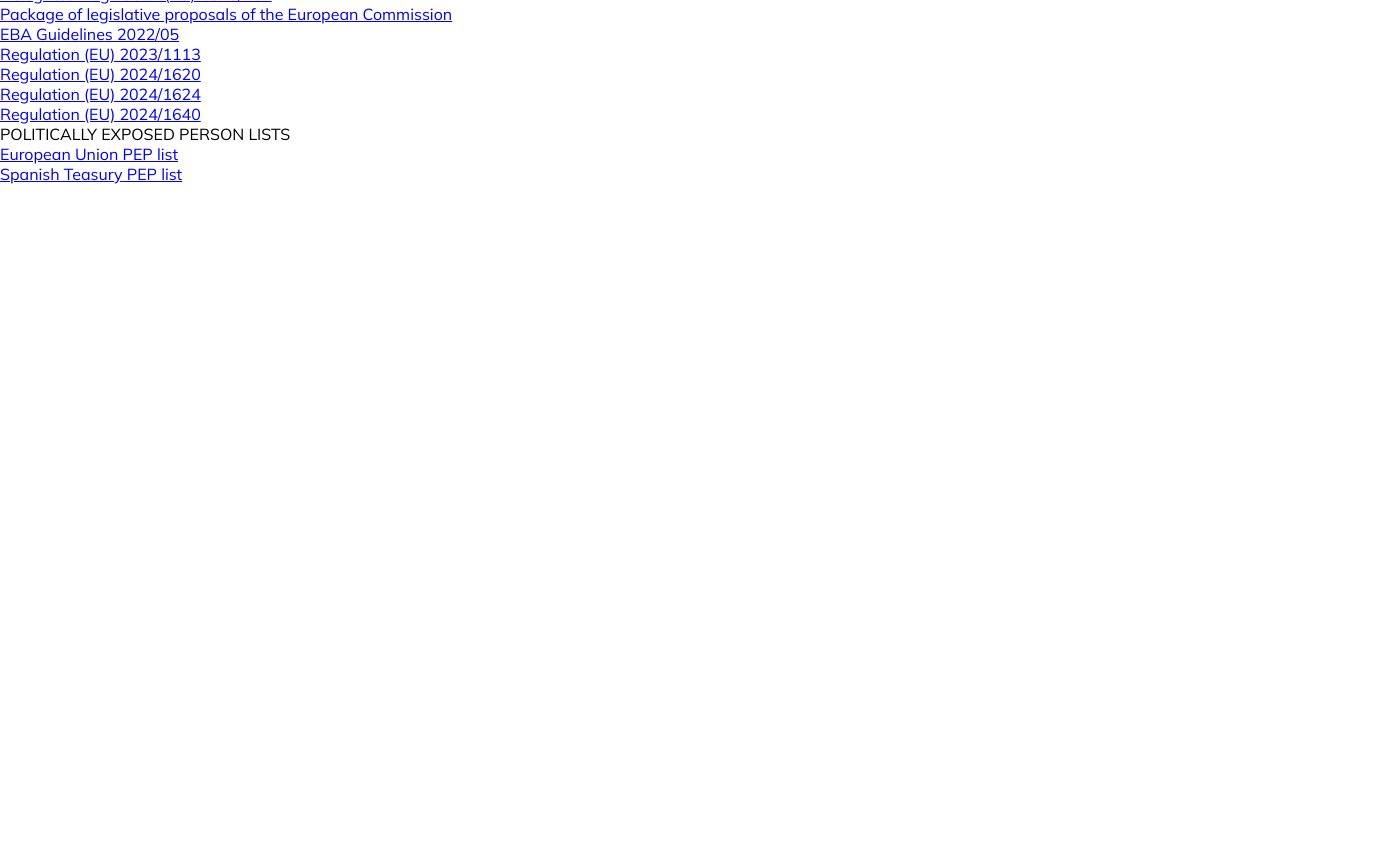
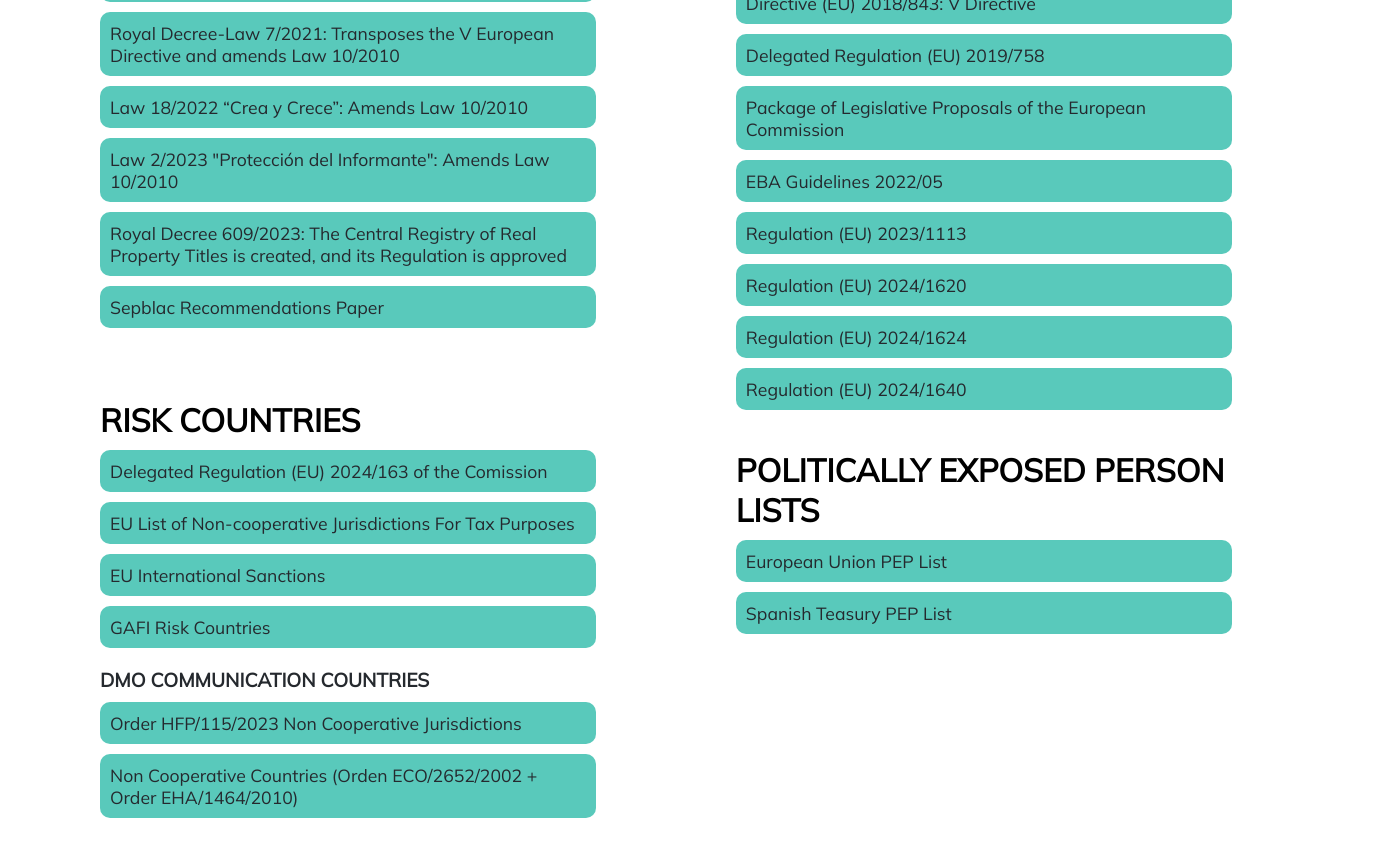
Before and after one commit to SheilaS3/Capstone, a React (Vite) app in the folder frontend/: page /checker in a window 1280 px wide. Shown: the part 380-1236 px from the top of the page, 1392 px wide, since content can reach past the window. Before the commit the page ends 800 px from the top, so only its background shows below. Built offline with nearby package versions, Linux system fonts and the light colour scheme.

Commit message:
Added Checker styles

```diff
--- a/frontend/src/components/pages/logged/checker.jsx
+++ b/frontend/src/components/pages/logged/checker.jsx
@@ -68,7 +68,7 @@
                                 target='_blank'
                             >
                                 <div className='title'>
-                                    Law 2/2023 "Protección del informante": Amends Law 10/2010
+                                    Law 2/2023 "Protección del Informante": Amends Law 10/2010
                                 </div>
                             </Link>
 
@@ -146,7 +146,7 @@
                                 target='_blank'
                             >
                                 <div className='title'>
-                                    Package of legislative proposals of the European Commission
+                                    Package of Legislative Proposals of the European Commission
                                 </div>
                             </Link>
 
@@ -202,6 +202,85 @@
                         </div>
                     </div>
                 </div>
+                <div className='column-2'>
+                    <div className='risk-countries-wrapper'>
+                        <div className='risk-countries'>
+
+                            <div className='risk-countries-title'>
+                                RISK COUNTRIES
+                            </div>
+
+                            <div className='countries'>
+                                <div className='countries-links'>
+                                    <Link
+                                        className='regulation-item'
+                                        to='https://www.boe.es/buscar/doc.php?id=DOUE-L-2024-80077'
+                                        target='_blank'
+                                    >
+                                        <div className='title'>
+                                            Delegated Regulation (EU) 2024/163 of the Comission
+                                        </div>
+                                    </Link>
+
+                                    <Link
+                                        className='regulation-item'
+                                        to='https://www.consilium.europa.eu/es/press/press-releases/2024/10/08/taxation-antigua-and-barbuda-removed-from-the-eu-list-of-non-cooperative-jurisdictions-for-tax-purposes/'
+                                        target='_blank'
+                                    >
+                                        <div className='title'>
+                                            EU List of Non-cooperative Jurisdictions For Tax Purposes
+                                        </div>
+                                    </Link>
+
+                                    <Link
+                                        className='regulation-item'
+                                        to='https://www.consilium.europa.eu/es/press/press-releases/2024/10/08/taxation-antigua-and-barbuda-removed-from-the-eu-list-of-non-cooperative-jurisdictions-for-tax-purposes/'
+                                        target='_blank'
+                                    >
+                                        <div className='title'>
+                                            EU International Sanctions
+                                        </div>
+                                    </Link>
+
+                                    <Link
+                                        className='regulation-item'
+                                        to='https://www.consilium.europa.eu/es/press/press-releases/2024/10/08/taxation-antigua-and-barbuda-removed-from-the-eu-list-of-non-cooperative-jurisdictions-for-tax-purposes/'
+                                        target='_blank'
+                                    >
+                                        <div className='title'>
+                                            GAFI Risk Countries
+                                        </div>
+                                    </Link>
+
+                                    <div className='dmo-countries'>
+                                        <div className='dmo-countries-title'>
+                                            DMO COMMUNICATION COUNTRIES
+                                        </div>
+
+                                        <Link
+                                            className='regulation-item'
+                                            to='https://www.boe.es/buscar/act.php?id=BOE-A-2023-3508'
+                                            target='_blank'
+                                        >
+                                            <div className='title'>
+                                                Order HFP/115/2023 Non Cooperative Jurisdictions
+                                            </div>
+                                        </Link>
+
+                                        <Link
+                                            className='regulation-item'
+                                            to='https://www.boe.es/buscar/doc.php?id=BOE-A-2002-20934'
+                                            target='_blank'
+                                        >
+                                            <div className='title'>
+                                                Non Cooperative Countries (Orden ECO/2652/2002 + Order EHA/1464/2010)
+                                            </div>
+                                        </Link>
+                                    </div>
+                                </div>
+                            </div>
+                        </div>
+                    </div>
 
                     <div className='pep-list-wrapper'>
                         <div className='pep-list'>
@@ -216,7 +295,7 @@
                                     target='_blank'
                                 >
                                     <div className='title'>
-                                    European Union PEP list
+                                        European Union PEP List
                                     </div>
                                 </Link>
 
@@ -226,9 +305,10 @@
                                     target='_blank'
                                 >
                                     <div className='title'>
-                                    Spanish Teasury PEP list
+                                        Spanish Teasury PEP List
                                     </div>
                                 </Link>
+                            </div>
                         </div>
                     </div>
                 </div>
--- /dev/null
+++ b/frontend/src/style/checker.scss
@@ -0,0 +1,183 @@
+.checker-wrapper {
+    display: grid;
+    grid-template-columns: 1fr;
+    column-gap: 40px;
+    padding: 40px;
+    margin-right: -50px;
+
+    .regulation {
+        display: grid;
+        grid-template-columns: 1fr 1fr;
+        padding: 20px;
+
+        .spanish-regulation {
+            margin-right: 100px;
+            margin-left: 40px;
+
+            .spanish-regulation-title {
+                font-size: 2em;
+                margin-bottom: 10px;
+                font-weight: 900;
+            }
+
+            .spanish-regulation-links {
+                display: grid;
+                grid-template-columns: 1fr;
+                row-gap: 10px;
+
+                .regulation-item {
+                    background-color: #59c9bb;
+                    padding: 10px;
+                    border-radius: 10px;
+
+                    &:hover {
+                        background-color: $light-green;
+                    }
+                }
+
+                .title {
+                    color: $black;
+                    font-weight: 500;
+                }
+            }
+        }
+
+        .eu-regulation {
+            margin-right: 100px;
+            margin-left: 40px;
+
+            .eu-regulation-title {
+                font-size: 2em;
+                margin-bottom: 10px;
+                font-weight: 900;
+            }
+
+            .eu-regulation-links {
+                display: grid;
+                grid-template-columns: 1fr;
+                row-gap: 10px;
+
+                .regulation-item {
+                    background-color: #59c9bb;
+                    padding: 10px;
+                    border-radius: 10px;
+
+                    &:hover {
+                        background-color: $light-green;
+                    }
+                }
+
+                .title {
+                    color: $black;
+                    font-weight: 500;
+                }
+            }
+        }
+    }
+
+    .column-2 {
+        display: grid;
+        grid-template-columns: 1fr 1fr;
+        padding: 20px;
+
+        .risk-countries-wrapper {
+            margin-right: 100px;
+            margin-left: 40px;
+            margin-top: -50px;
+
+            .risk-countries-title {
+                font-size: 2em;
+                margin-bottom: 10px;
+                font-weight: 900;
+            }
+
+            .countries-links {
+                display: grid;
+                grid-template-columns: 1fr;
+                row-gap: 10px;
+
+                .regulation-item {
+                    background-color: #59c9bb;
+                    padding: 10px;
+                    border-radius: 10px;
+
+                    &:hover {
+                        background-color: $light-green;
+                    }
+                }
+
+                .title {
+                    color: $black;
+                    font-weight: 500;
+                }
+
+                .dmo-countries{
+                    display: grid;
+                    grid-template-columns: 1fr;
+                    row-gap: 10px;
+
+                    .regulation-item {
+                        background-color: #59c9bb;
+                        padding: 10px;
+                        border-radius: 10px;
+
+                        &:hover {
+                            background-color: $light-green;
+                        }
+                    }
+
+                    .dmo-countries-title {
+                        color: $black;
+                        font-weight: 800;
+                        font-size: 1.2em;
+                        margin-top: 10px;
+                    }
+                }
+            }
+        }
+
+        .pep-list-wrapper {
+            margin-right: 100px;
+            margin-left: 40px;
+
+            .pep-title {
+                font-size: 2em;
+                margin-bottom: 10px;
+                font-weight: 900;
+            }
+
+            .pep-links {
+                display: grid;
+                grid-template-columns: 1fr;
+                row-gap: 10px;
+
+                .regulation-item {
+                    background-color: #59c9bb;
+                    padding: 10px;
+                    border-radius: 10px;
+
+                    &:hover {
+                        background-color: $light-green;
+                    }
+                }
+
+                .title {
+                    color: $black;
+                    font-weight: 500;
+                }
+            }
+        }
+    }
+
+
+
+
+    .regulation-item {
+        text-decoration: none;
+    }
+
+    .title {
+        font-size: 1.1em;
+    }
+
+}
--- a/frontend/src/style/main.scss
+++ b/frontend/src/style/main.scss
@@ -6,6 +6,7 @@
 @import "./about.scss";
 @import "./contact.scss";
 @import "./dashboard.scss";
+@import "./checker.scss";
 @import "./clients.scss";
 @import "./individual-client.scss";
 @import "./new-client.scss";
```
Lines whose indentation alone changed are shown as unchanged.
